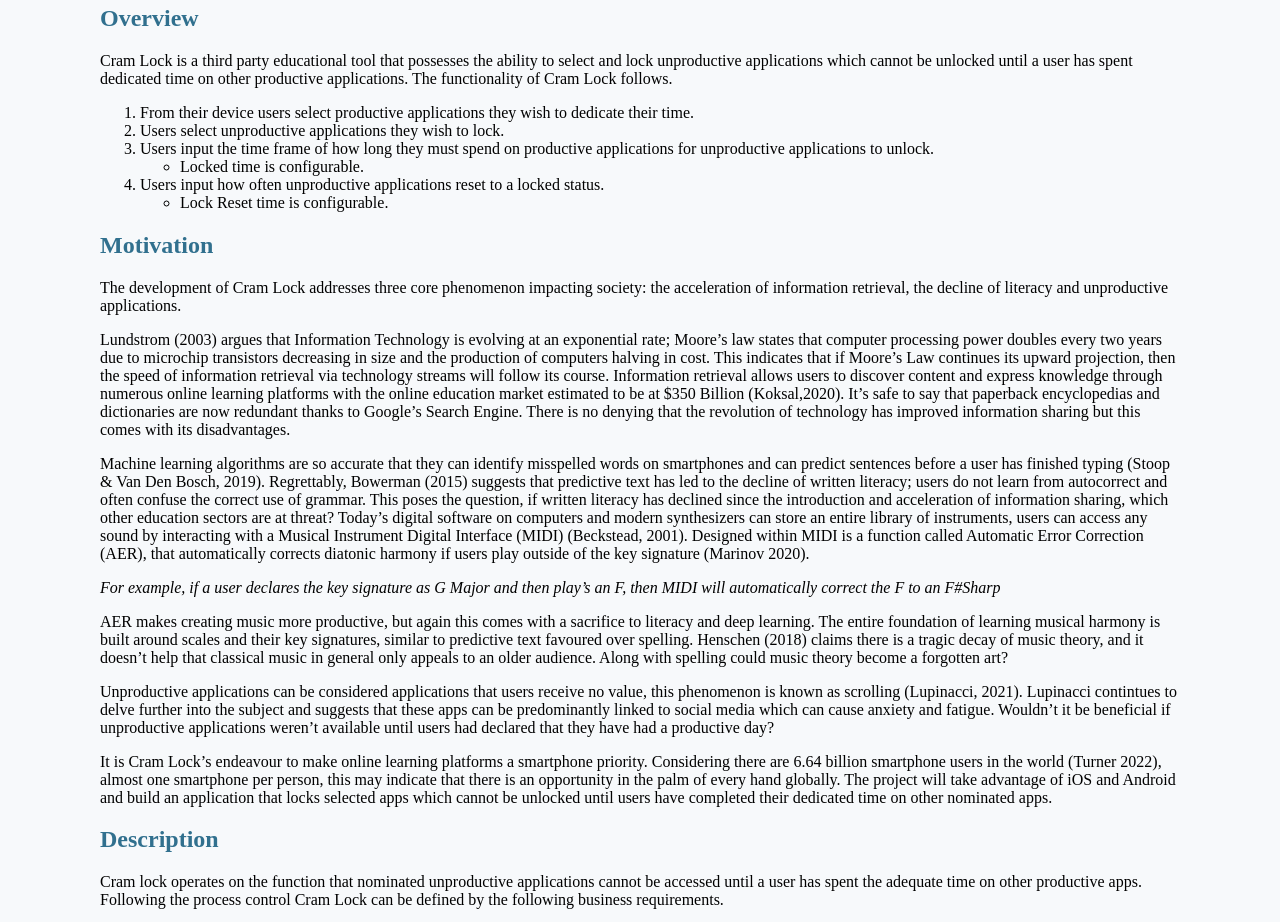
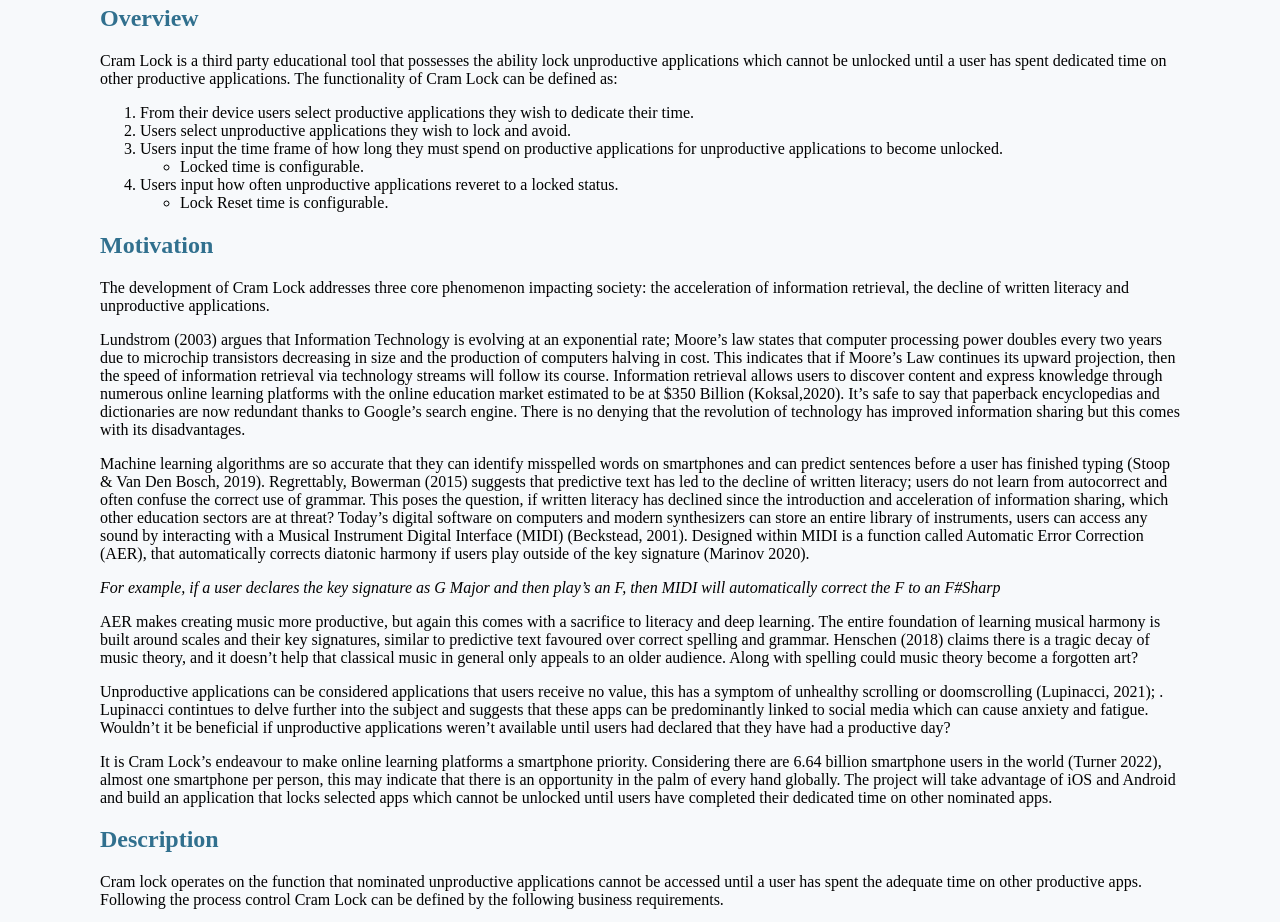
Before and after one commit to NF-D00M/A1--My-Profile, a plain HTML site: page index.html in a window 1280 px wide. Shown: the part 4780-5702 px from the top of the page. Drawn offline with Linux system fonts and the light colour scheme.

Commit message:
Update index.html

```diff
--- a/index.html
+++ b/index.html
@@ -154,15 +154,15 @@
   <h1>Project Idea</h1>
 
     <h2>Overview</h2>
-      <p>Cram Lock is a third party educational tool that possesses the ability to select and lock unproductive applications which cannot be unlocked until a user has spent dedicated time on other productive applications. The functionality of Cram Lock follows.</p>
+      <p>Cram Lock is a third party educational tool that possesses the ability lock unproductive applications which cannot be unlocked until a user has spent dedicated time on other productive applications. The functionality of Cram Lock can be defined as:</p>
       <ol>
         <li>From their device users select productive applications they wish to dedicate their time.</li>
-        <li>Users select unproductive applications they wish to lock.</li>
-        <li>Users input the time frame of how long they must spend on productive applications for unproductive applications to unlock.</li>
+        <li>Users select unproductive applications they wish to lock and avoid.</li>
+        <li>Users input the time frame of how long they must spend on productive applications for unproductive applications to become unlocked.</li>
           <ul>
             <li>Locked time is configurable.</li>
           </ul>
-        <li>Users input how often unproductive applications reset to a locked status.</li>
+        <li>Users input how often unproductive applications reveret to a locked status.</li>
           <ul>
             <li>Lock Reset time is configurable.</li>
             </ul>
@@ -170,12 +170,12 @@
 </p>
 
     <h2>Motivation</h2>
-      <p>The development of Cram Lock addresses three core phenomenon impacting society: the acceleration of information retrieval, the decline of literacy and unproductive applications.</p>
-      <p>Lundstrom (2003) argues that Information Technology is evolving at an exponential rate; Moore’s law states that computer processing power doubles every two years due to microchip transistors decreasing in size and the production of computers halving in cost. This indicates that if Moore’s Law continues its upward projection, then the speed of information retrieval via technology streams will follow its course. Information retrieval allows users to discover content and express knowledge through numerous online learning platforms with the online education market estimated to be at $350 Billion (Koksal,2020). It’s safe to say that paperback encyclopedias and dictionaries are now redundant thanks to Google’s Search Engine. There is no denying that the revolution of technology has improved information sharing but this comes with its disadvantages. </p>
+      <p>The development of Cram Lock addresses three core phenomenon impacting society: the acceleration of information retrieval, the decline of written literacy and unproductive applications.</p>
+      <p>Lundstrom (2003) argues that Information Technology is evolving at an exponential rate; Moore’s law states that computer processing power doubles every two years due to microchip transistors decreasing in size and the production of computers halving in cost. This indicates that if Moore’s Law continues its upward projection, then the speed of information retrieval via technology streams will follow its course. Information retrieval allows users to discover content and express knowledge through numerous online learning platforms with the online education market estimated to be at $350 Billion (Koksal,2020). It’s safe to say that paperback encyclopedias and dictionaries are now redundant thanks to Google’s search engine. There is no denying that the revolution of technology has improved information sharing but this comes with its disadvantages. </p>
       <p>Machine learning algorithms are so accurate that they can identify misspelled words on smartphones and can predict sentences before a user has finished typing (Stoop & Van Den Bosch, 2019). Regrettably, Bowerman (2015) suggests that predictive text has led to the decline of written literacy; users do not learn from autocorrect and often confuse the correct use of grammar. This poses the question, if written literacy has declined since the introduction and acceleration of information sharing, which other education sectors are at threat? Today’s digital software on computers and modern synthesizers can store an entire library of instruments, users can access any sound by interacting with a Musical Instrument Digital Interface (MIDI) (Beckstead, 2001). Designed within MIDI is a function called Automatic Error Correction (AER), that automatically corrects diatonic harmony if users play outside of the key signature (Marinov 2020). </p>
       <em><p>For example, if a user declares the key signature as G Major and then play’s an F, then MIDI will automatically correct the F to an F#Sharp</p></em>
-      <p>AER makes creating music more productive, but again this comes with a sacrifice to literacy and deep learning. The entire foundation of learning musical harmony is built around scales and their key signatures, similar to predictive text favoured over spelling. Henschen (2018) claims there is a tragic decay of music theory, and it doesn’t help that classical music in general only appeals to an older audience. Along with spelling could music theory become a forgotten art? </p>
-      <p>Unproductive applications can be considered applications that users receive no value, this phenomenon is known as scrolling (Lupinacci, 2021). Lupinacci contintues to delve further into the subject and suggests that these apps can be predominantly linked to social media which can cause anxiety and fatigue. Wouldn’t it be beneficial if unproductive applications weren’t available until users had declared that they have had a productive day?</p>
+      <p>AER makes creating music more productive, but again this comes with a sacrifice to literacy and deep learning. The entire foundation of learning musical harmony is built around scales and their key signatures, similar to predictive text favoured over correct spelling and grammar. Henschen (2018) claims there is a tragic decay of music theory, and it doesn’t help that classical music in general only appeals to an older audience. Along with spelling could music theory become a forgotten art? </p>
+      <p>Unproductive applications can be considered applications that users receive no value, this has a symptom of unhealthy scrolling or doomscrolling (Lupinacci, 2021); . Lupinacci contintues to delve further into the subject and suggests that these apps can be predominantly linked to social media which can cause anxiety and fatigue. Wouldn’t it be beneficial if unproductive applications weren’t available until users had declared that they have had a productive day?</p>
       <p>It is Cram Lock’s endeavour to make online learning platforms a smartphone priority. Considering there are 6.64 billion smartphone users in the world (Turner 2022), almost one smartphone per person, this may indicate that there is an opportunity in the palm of every hand globally. The project will take advantage of iOS and Android and build an application that locks selected apps which cannot be unlocked until users have completed their dedicated time on other nominated apps. </p>
       <p></p>
 
```
